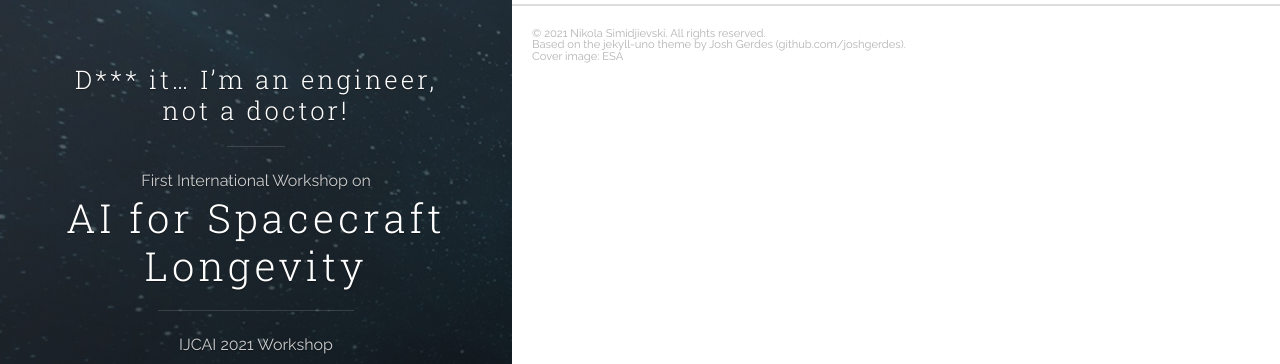
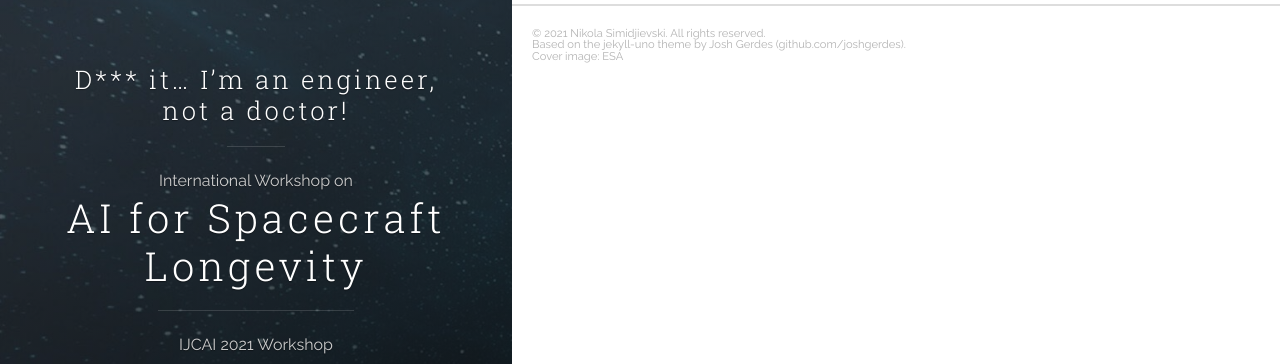
Before and after one commit to ai4spacecraft/ai4spacecraft.github.io, a Jekyll site: the page built from index.html, in a window 1280 px wide. Shown: the part 166-530 px from the top of the page. Built offline with Jekyll 4.4.1, drawn with Linux system fonts in a browser that asks for light colours; the list of posts is cut into pages by our own code.

Commit message:
Update _config.yml

```diff
--- a/_config.yml
+++ b/_config.yml
@@ -1,6 +1,6 @@
 # Site settings
 title: 'AI for Spacecraft Longevity'
-lead: 'First International Workshop on'
+lead: 'International Workshop on'
 title2: 'D*** it… I’m an engineer, not a doctor!'
 description: 'IJCAI 2021 Workshop'
 url: 'http://joshgerdes.com/jekyll-uno'
```
